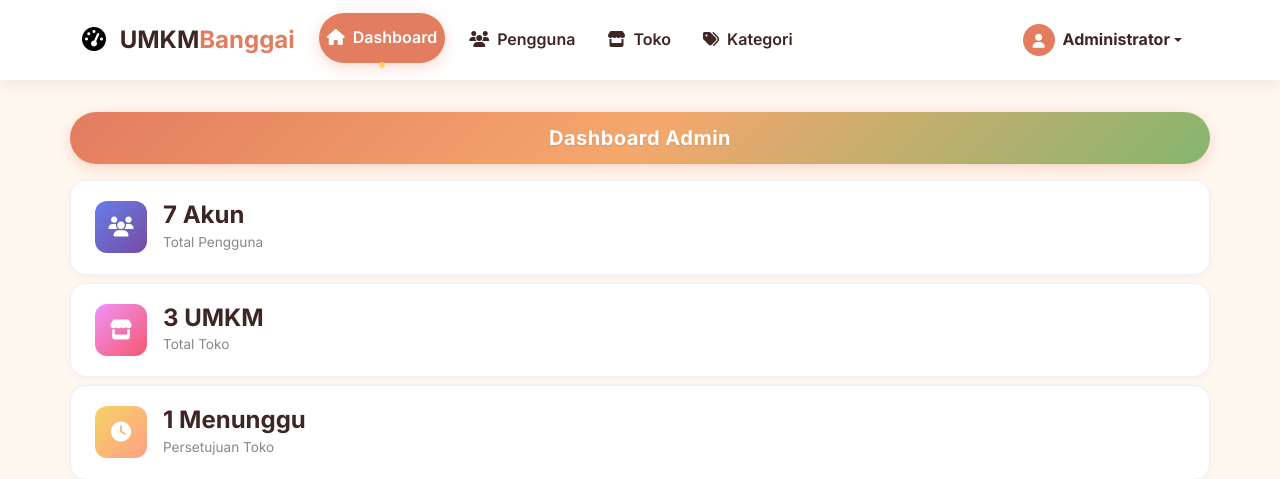
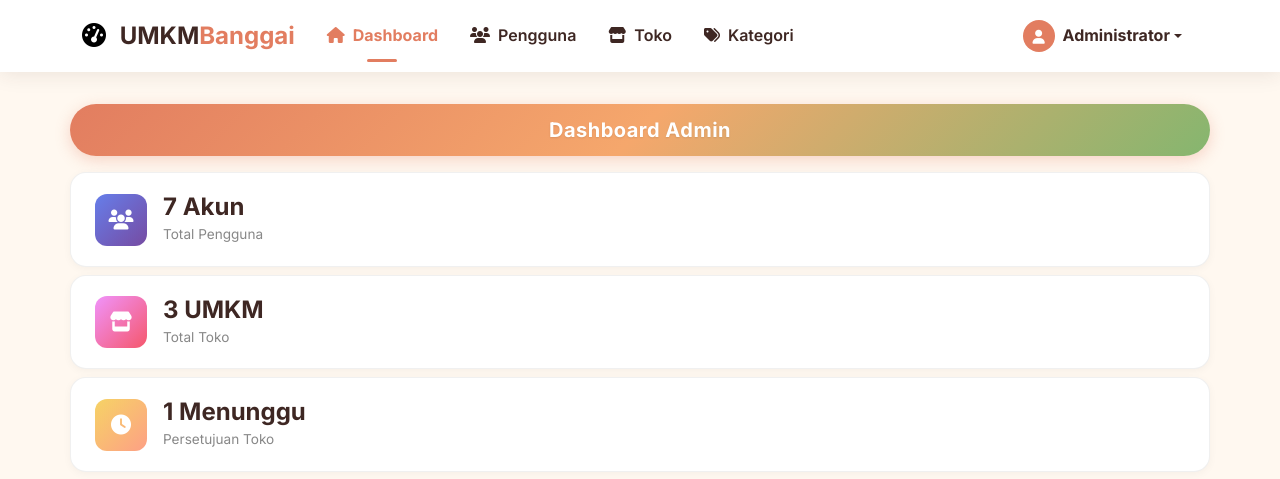
Before and after one commit to Gimm17/salakan-umkm, a CodeIgniter app: page /salakan_umkm/admin in a window 1280 px wide. Shown: the top 479 px of the page. Run offline with CodeIgniter, Linux system fonts and the light colour scheme; a user stored in the database is signed in; data comes from the database, SQL or seed files in the repository; some libraries are stand-ins or nearby versions.

Commit message:
Redesign dashboard navbar to match home navbar

```diff
--- a/application/views/layouts/dashboard_layout.php
+++ b/application/views/layouts/dashboard_layout.php
@@ -68,20 +68,20 @@
 
         .header-navbar .nav-link {
             font-weight: 600;
-            color: var(--text-dark);
+            color: var(--text-dark) !important;
             margin: 0 0.5rem;
-            padding: 0.75rem 1rem;
-            border-radius: 50px;
             transition: all 0.3s ease;
             position: relative;
         }
 
-        .header-navbar .nav-link:hover,
+        .header-navbar .nav-link:hover {
+            color: var(--primary) !important;
+            transform: translateY(-2px);
+        }
+
         .header-navbar .nav-link.active {
-            color: var(--white);
-            background: var(--primary);
-            transform: translateY(-2px);
-            box-shadow: 0 4px 15px rgba(226, 125, 96, 0.3);
+            color: var(--primary) !important;
+            font-weight: 700;
         }
 
         .header-navbar .nav-link.active::after {
@@ -90,10 +90,10 @@
             bottom: -5px;
             left: 50%;
             transform: translateX(-50%);
-            width: 6px;
-            height: 6px;
-            background: var(--accent);
-            border-radius: 50%;
+            width: 30px;
+            height: 3px;
+            background: var(--primary);
+            border-radius: 2px;
         }
 
         /* Main Content */
```
